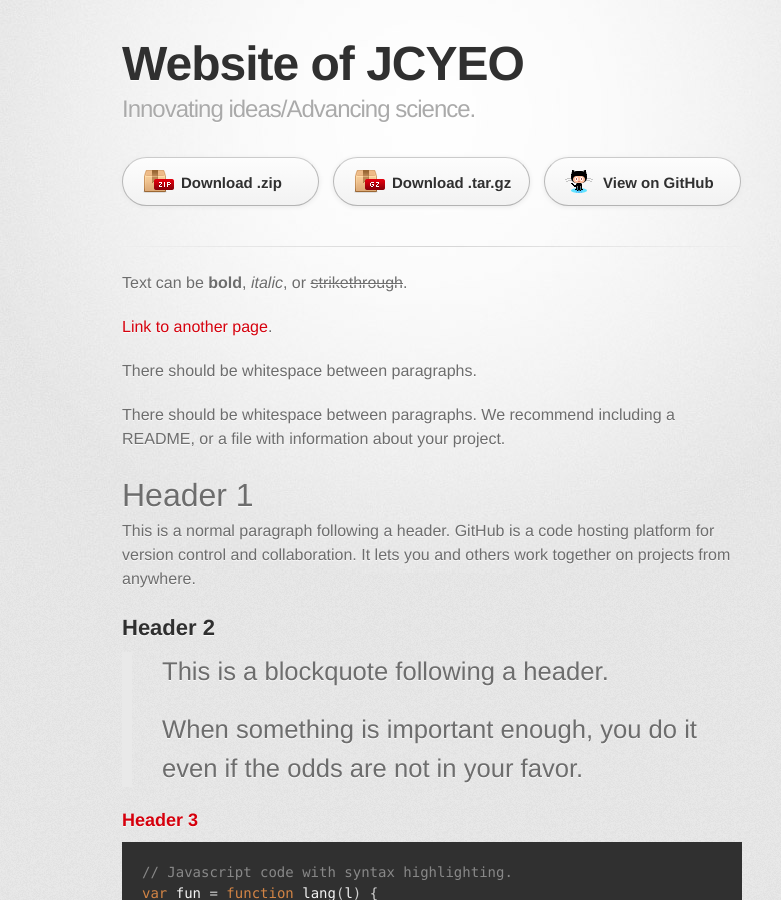
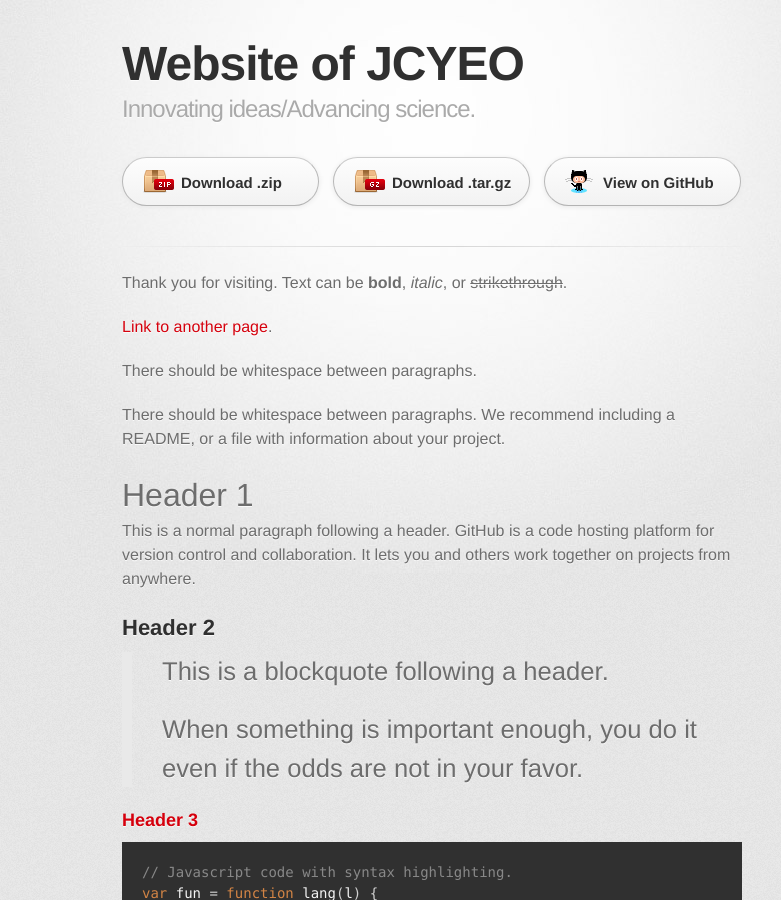
Before and after one commit to jcyeo-lab/jcyeo-lab.github.io, a Jekyll site: the page built from index.md, in a window 1280 px wide and 900 px high. Shown: the whole window, without its empty margins (208-989 px from the left). Built offline with Jekyll 4.4.1, drawn with Linux system fonts in a browser that asks for light colours; some web fonts are replaced.

Commit message:
Update index.md

```diff
--- a/index.md
+++ b/index.md
@@ -2,7 +2,7 @@
 layout: default
 ---
 
-Text can be **bold**, _italic_, or ~~strikethrough~~.
+Thank you for visiting. Text can be **bold**, _italic_, or ~~strikethrough~~.
 
 [Link to another page](another-page).
 
```
